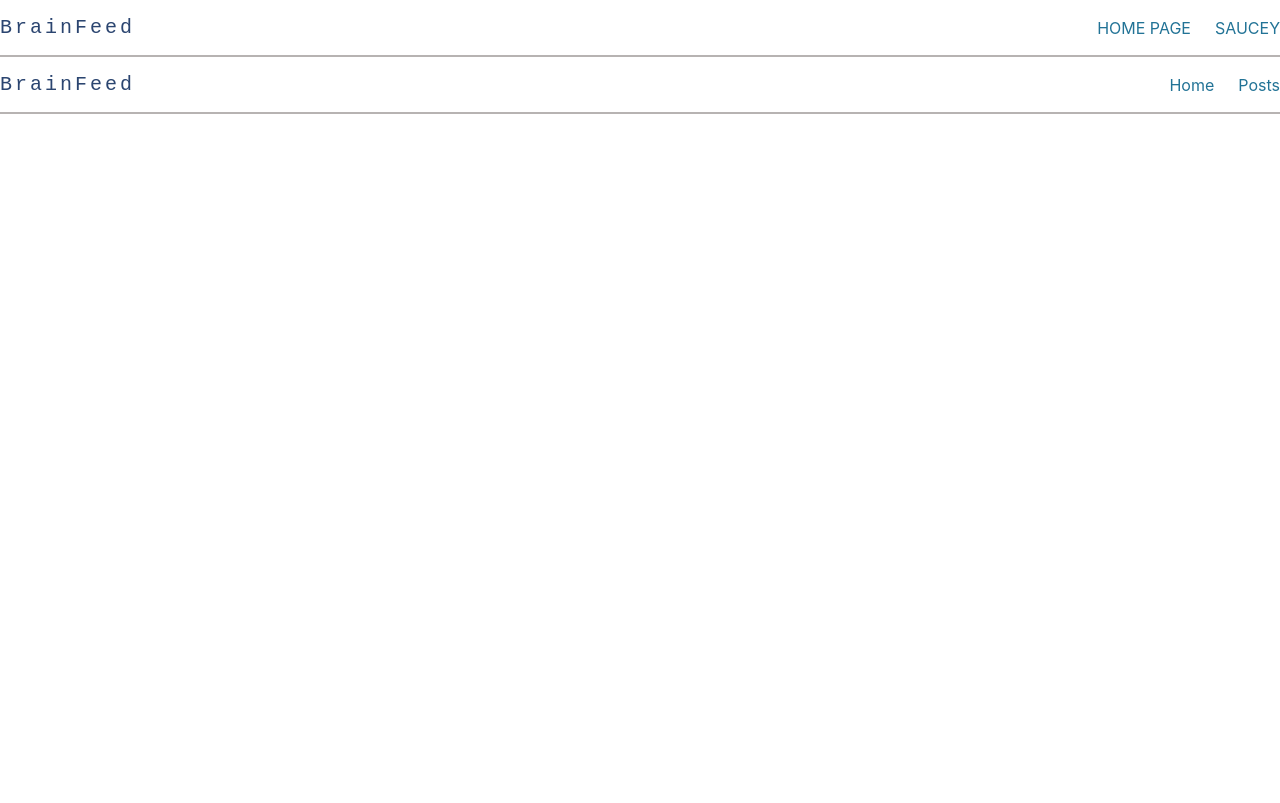
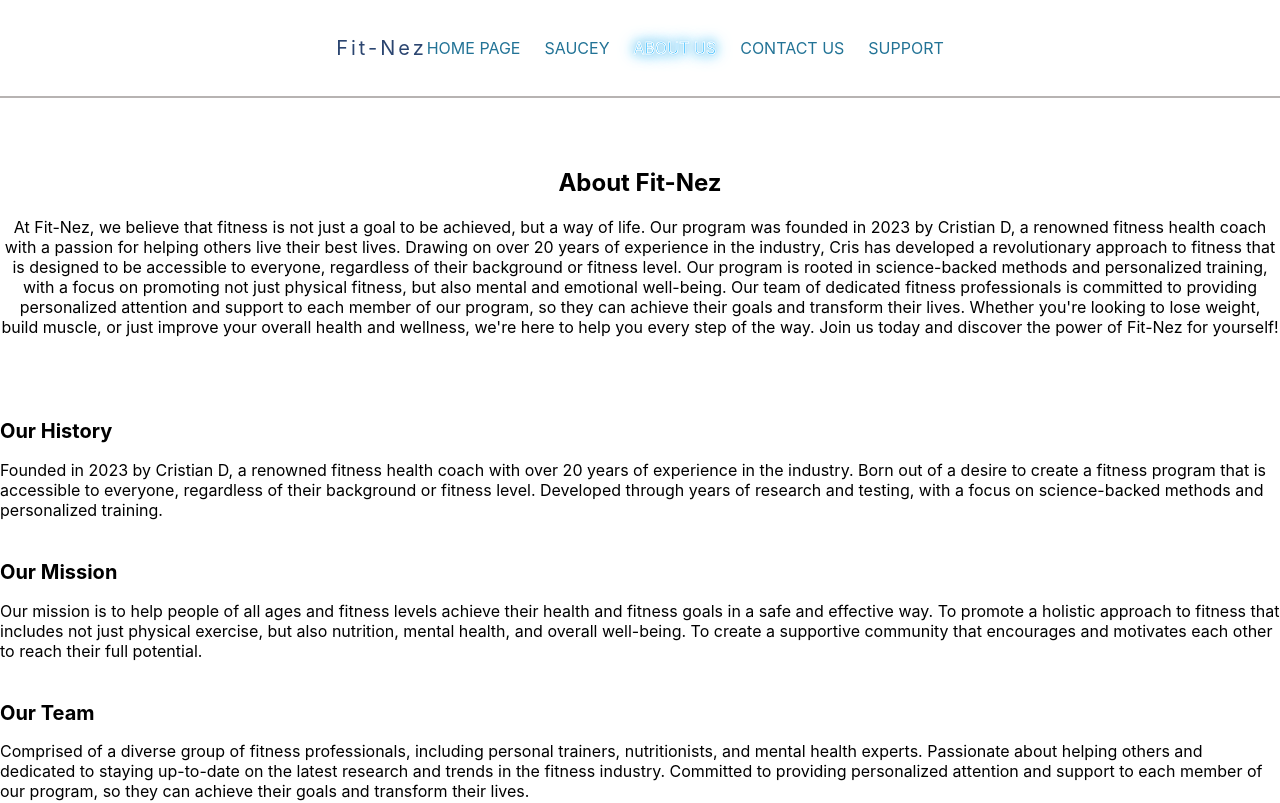
Before and after one commit to cristianduque1/FitNezClientSide, a React (Create React App) app: page /aboutus in a window 1280 px wide. Shown: the top 803 px of the page. Built offline with nearby package versions, Linux system fonts and the light colour scheme; the HTML template or start-up script is replaced by a standard one.

Commit message:
added all pages

```diff
--- a/src/App.js
+++ b/src/App.js
@@ -1,9 +1,11 @@
 import { BrowserRouter, Routes, Route } from "react-router-dom";
 import Header from "./components/Header";
 import Footer from "./components/Footer";
+import PostsPage from "./pages/PostsPage";
 import HomePage from "./pages/HomePage";
-
-import PostsPage from "./pages/PostsPage";
+import AboutUsPage from "./pages/AboutUsPage";
+import ContactUsPage from "./pages/ContactUsPage";
+import SupportPage from "./pages/SupportPage";
 
 import "./App.scss";
 
@@ -13,12 +15,12 @@ function App() {
       <BrowserRouter>
         <Header />
         <Routes>
+          <Route path="/" element={<PostsPage />} />
           <Route path="salsa" element={<HomePage />} />
           <Route path="/video/:idFromParams" element={<HomePage />} />
-          <Route path="/" element={<PostsPage />} />
-          {/* <Route path="/" element={<HomePage />} />
-          <Route path="/video/:idFromParams" element={<HomePage />} />
-          <Route path="posts" element={<PostsPage />} /> */}
+          <Route path="aboutus" element={<AboutUsPage />} />
+          <Route path="contactus" element={<ContactUsPage />} />
+          <Route path="support" element={<SupportPage />} />
         </Routes>
         <Footer />
       </BrowserRouter>
--- a/src/App.scss
+++ b/src/App.scss
@@ -30,7 +30,7 @@ h3 {
   &__bottom {
     display: flex;
     align-items: center;
-    justify-content: space-between;
+    justify-content: center;
     flex-wrap: wrap;
     padding: 1rem 0;
     border-bottom: 2px solid #b7b3b2;
@@ -47,6 +47,7 @@ h3 {
   }
   &__nav {
     display: flex;
+    flex-wrap: wrap;
     gap: 1.5rem;
   }
   &__nav-link {
@@ -492,8 +493,10 @@ input::after {
     flex-direction: column;
     gap: 16px;
     &--input {
-      background-color: rgb(219 239 241);
-      border: 1px solid grey;
+      color: white;
+      margin: 9px;
+      background-color: #218abe;
+      border: 1px solid rgb(251, 247, 247);
       border-radius: 4px;
       width: 231px;
       height: 75px;
@@ -504,13 +507,13 @@ input::after {
       color: white;
       background-color: #2996cc;
       height: 36px;
-
+      animation: flicker 1.5s infinite alternate;
       text-shadow: 0 0 4px #fff, 0 0 11px #fff, 0 0 19px #fff, 0 0 40px #0af,
         0 0 80px #0af, 0 0 90px #0af, 0 0 100px #0af, 0 0 150px #0af;
     }
     &--button:hover {
       transition: all 0.9s ease;
-      background-color: rgb(45, 130, 173);
+      background-color: black;
       box-shadow: 0 0 0.2rem #fff, 0 0 0.2rem #fff, 0 0 2rem #0af,
         0 0 0.8rem #0af, 0 0 2.8rem #0af, inset 0 0 1.3rem 7px #0af;
     }
@@ -572,10 +575,12 @@ input::after {
   &__title {
     font-size: 2.6rem;
     line-height: 20px;
-    color: black;
+
     padding: 0 0 24px 0;
-    animation: flicker 1.5s infinite alternate;
+    // animation: flicker 1.5s infinite alternate;
     color: #fff;
+    text-shadow: 0 0 4px #fff, 0 0 11px #fff, 0 0 19px #fff, 0 0 40px #0af,
+      0 0 80px #0af, 0 0 90px #0af, 0 0 100px #0af, 0 0 150px #0af;
   }
 }
 .sidevideodiv {
@@ -604,3 +609,131 @@ input::after {
     }
   }
 }
+
+// about us page
+.hero {
+  text-align: center;
+  padding: 50px 0;
+}
+
+.history,
+.mission,
+.team {
+  margin-bottom: 40px;
+}
+
+// contact us page
+
+// main {
+//   padding: 20px;
+// }
+
+// h1,
+// h2 {
+//   font-weight: bold;
+//   margin-bottom: 10px;
+// }
+
+// .hero {
+//   text-align: center;
+//   padding: 50px 0;
+// }
+
+// form {
+//   display: flex;
+//   flex-direction: column;
+//   max-width: 600px;
+//   margin: 0 auto;
+// }
+
+// label {
+//   font-weight: bold;
+//   margin-bottom: 5px;
+// }
+
+// input[type="text"],
+// input[type="email"],
+// textarea {
+//   padding: 10px;
+//   margin-bottom: 20px;
+//   border: 1px solid #ccc;
+//   border-radius: 3px;
+// }
+
+// button[type="submit"] {
+//   background-color: #333;
+//   color: #f7f7f7;
+//   padding: 10px 20px;
+//   border: none;
+//   border-radius: 3px;
+//   cursor: pointer;
+//   transition: background-color 0.3s ease;
+// }
+
+// button[type="submit"]:hover {
+//   background-color: #f1c40f;
+// }
+
+// support page
+// main {
+//   max-width: 1200px;
+//   margin: 0 auto;
+//   padding: 40px 20px;
+// }
+
+// .hero {
+//   background-size: cover;
+//   background-position: center;
+//   padding: 100px;
+//   text-align: center;
+//   color: #fff;
+// }
+
+// .hero h1 {
+//   font-size: 48px;
+//   margin-bottom: 20px;
+// }
+
+// .hero p {
+//   font-size: 24px;
+// }
+
+// .faq {
+//   margin-top: 60px;
+// }
+
+// .faq h2 {
+//   font-size: 36px;
+//   margin-bottom: 30px;
+// }
+
+// .faq ul {
+//   list-style: none;
+//   padding: 0;
+// }
+
+// .faq li {
+//   margin-bottom: 30px;
+// }
+
+// .faq h3 {
+//   font-size: 24px;
+//   margin-bottom: 10px;
+// }
+
+// .faq p {
+//   font-size: 16px;
+//   line-height: 1.5;
+//   margin-bottom: 20px;
+// }
+
+// .faq a {
+//   color: #f44336;
+//   text-decoration: none;
+//   border-bottom: 2px solid #f44336;
+// }
+
+// .faq a:hover {
+//   color: #333;
+//   border-bottom: 2px solid #333;
+// }
--- a/src/components/Footer.jsx
+++ b/src/components/Footer.jsx
@@ -1,38 +1,13 @@
 // NavLink component allows us to define an active CSS class for the page we are currently on
-import { Link, NavLink } from "react-router-dom";
+import { Link } from "react-router-dom";
 
 const Footer = () => {
   return (
     <section className="header">
       <div className="header__bottom">
         <Link className="header__logo" to="/">
-          BrainFeed
+          <p>&copy; 2023 Fit-Nez. All rights reserved.</p>
         </Link>
-        <nav className="header__nav">
-          <NavLink
-            className={(navData) =>
-              navData.isActive
-                ? "header__nav-link header__nav-link--active"
-                : "header__nav-link"
-            }
-            to="/"
-            exact="true"
-          >
-            Home
-          </NavLink>
-
-          <NavLink
-            className={(navData) =>
-              navData.isActive
-                ? "header__nav-link header__nav-link--active"
-                : "header__nav-link"
-            }
-            to="/posts"
-            exact="true"
-          >
-            Posts
-          </NavLink>
-        </nav>
       </div>
     </section>
   );
--- a/src/components/Header.jsx
+++ b/src/components/Header.jsx
@@ -6,7 +6,7 @@ const Header = () => {
     <section className="header">
       <div className="header__bottom">
         <Link className="header__logo" to="/">
-          BrainFeed
+          <p> Fit-Nez </p>
         </Link>
         <nav className="header__nav">
           <NavLink
@@ -32,6 +32,39 @@ const Header = () => {
           >
             SAUCEY
           </NavLink>
+          <NavLink
+            className={(navData) =>
+              navData.isActive
+                ? "header__nav-link header__nav-link--active"
+                : "header__nav-link"
+            }
+            to="/aboutus"
+            exact="true"
+          >
+            ABOUT US
+          </NavLink>
+          <NavLink
+            className={(navData) =>
+              navData.isActive
+                ? "header__nav-link header__nav-link--active"
+                : "header__nav-link"
+            }
+            to="/contactus"
+            exact="true"
+          >
+            CONTACT US
+          </NavLink>
+          <NavLink
+            className={(navData) =>
+              navData.isActive
+                ? "header__nav-link header__nav-link--active"
+                : "header__nav-link"
+            }
+            to="/support"
+            exact="true"
+          >
+            SUPPORT
+          </NavLink>
         </nav>
       </div>
     </section>
--- a/src/components/MainVideo/MainVideo.js
+++ b/src/components/MainVideo/MainVideo.js
@@ -46,7 +46,7 @@ import React from "react";
 import ReactPlayer from "react-player";
 import Form from "../Form/Form";
 function MainVideo({ selectedVideoId }) {
-  const { video, image } = selectedVideoId;
+  const { video } = selectedVideoId;
 
   return (
     <main className="main">
@@ -62,7 +62,6 @@ function MainVideo({ selectedVideoId }) {
         url={video}
         className="react-player"
         id="react-play"
-        playing
         controls
         width="100vw"
         height="100vh"
--- a/src/components/SideVideoNav/SideVideoNav.js
+++ b/src/components/SideVideoNav/SideVideoNav.js
@@ -25,7 +25,7 @@
 // export default SideVideoNav;
 
 // import "./SideVideoNav.scss";
-import { Link, NavLink } from "react-router-dom";
+import { NavLink } from "react-router-dom";
 import React from "react";
 import ReactPlayer from "react-player";
 
--- /dev/null
+++ b/src/pages/AboutUsPage.jsx
@@ -0,0 +1,64 @@
+const AboutUsPage = () => {
+  return (
+    <main>
+      <section class="hero">
+        <h1>About Fit-Nez</h1>
+        <p>
+          At Fit-Nez, we believe that fitness is not just a goal to be achieved,
+          but a way of life. Our program was founded in 2023 by Cristian D, a
+          renowned fitness health coach with a passion for helping others live
+          their best lives. Drawing on over 20 years of experience in the
+          industry, Cris has developed a revolutionary approach to fitness that
+          is designed to be accessible to everyone, regardless of their
+          background or fitness level. Our program is rooted in science-backed
+          methods and personalized training, with a focus on promoting not just
+          physical fitness, but also mental and emotional well-being. Our team
+          of dedicated fitness professionals is committed to providing
+          personalized attention and support to each member of our program, so
+          they can achieve their goals and transform their lives. Whether you're
+          looking to lose weight, build muscle, or just improve your overall
+          health and wellness, we're here to help you every step of the way.
+          Join us today and discover the power of Fit-Nez for yourself!
+        </p>
+      </section>
+
+      <section class="history">
+        <h2>Our History</h2>
+        <p>
+          Founded in 2023 by Cristian D, a renowned fitness health coach with
+          over 20 years of experience in the industry. Born out of a desire to
+          create a fitness program that is accessible to everyone, regardless of
+          their background or fitness level. Developed through years of research
+          and testing, with a focus on science-backed methods and personalized
+          training.
+        </p>
+      </section>
+
+      <section class="mission">
+        <h2>Our Mission</h2>
+        <p>
+          Our mission is to help people of all ages and fitness levels achieve
+          their health and fitness goals in a safe and effective way. To promote
+          a holistic approach to fitness that includes not just physical
+          exercise, but also nutrition, mental health, and overall well-being.
+          To create a supportive community that encourages and motivates each
+          other to reach their full potential.
+        </p>
+      </section>
+
+      <section class="team">
+        <h2>Our Team</h2>
+        <p>
+          Comprised of a diverse group of fitness professionals, including
+          personal trainers, nutritionists, and mental health experts.
+          Passionate about helping others and dedicated to staying up-to-date on
+          the latest research and trends in the fitness industry. Committed to
+          providing personalized attention and support to each member of our
+          program, so they can achieve their goals and transform their lives.
+        </p>
+      </section>
+    </main>
+  );
+};
+
+export default AboutUsPage;
--- /dev/null
+++ b/src/pages/ContactUsPage.jsx
@@ -0,0 +1,30 @@
+const ContactUsPage = () => {
+  return (
+    <main>
+      <section class="hero">
+        <h1>Contact Us</h1>
+        <p>Got a question or feedback? We'd love to hear from you.</p>
+      </section>
+
+      <section class="contact-form">
+        <form action="#" method="POST">
+          <div>
+            <label for="name">Name</label>
+            <input type="text" id="name" name="name" required></input>
+          </div>
+          <div>
+            <label for="email">Email</label>
+            <input type="email" id="email" name="email" required></input>
+          </div>
+          <div>
+            <label for="message">Message</label>
+            <textarea id="message" name="message" required></textarea>
+          </div>
+          <button type="submit">Send</button>
+        </form>
+      </section>
+    </main>
+  );
+};
+
+export default ContactUsPage;
--- a/src/pages/HomePage.jsx
+++ b/src/pages/HomePage.jsx
@@ -3,7 +3,7 @@ import axios from "axios";
 import WorkoutVideo from "../components/WorkoutVideo/WorkoutVideo";
 import MealPlanDay from "../components/MealPlanDay/MealPlanDay";
 
-function MyComponent() {
+function Salsa() {
   // const [prompt, setPrompt] = useState(
   //   "I am a {age} year old {gender} needing a {product} at the best price"
   // );
@@ -425,4 +425,4 @@ function MyComponent() {
 // };
 
 // export default HomePage;
-export default MyComponent;
+export default Salsa;
--- /dev/null
+++ b/src/pages/SupportPage.jsx
@@ -0,0 +1,37 @@
+const SupportUsPage = () => {
+  return (
+    <main>
+      <section class="hero">
+        <h1>Support</h1>
+        <p>Need help with your Fit-Nez product or order? We're here to help.</p>
+      </section>
+
+      <section class="faq">
+        <h2>Frequently Asked Questions</h2>
+
+        <ul>
+          <li>
+            <h3>How do I place an order?</h3>
+            <p>
+              To place an order, simply browse our products and contact us we
+              will take it from there.
+            </p>
+          </li>
+          <li>
+            <h3>What is your return policy?</h3>
+            <p>
+              There is no return policy you recieve a portion of your deposit if
+              we see fit thru the results of the transformation you make.
+            </p>
+          </li>
+          <li>
+            <h3>How can I track my order?</h3>
+            <p>Send us before and after pictures on a weekly basis.</p>
+          </li>
+        </ul>
+      </section>
+    </main>
+  );
+};
+
+export default SupportUsPage;
```
Also changed, not shown: src/components/Post.jsx (deleted, +0 -32 lines), src/pages/PostsPage.jsx (+6 -2 lines).
